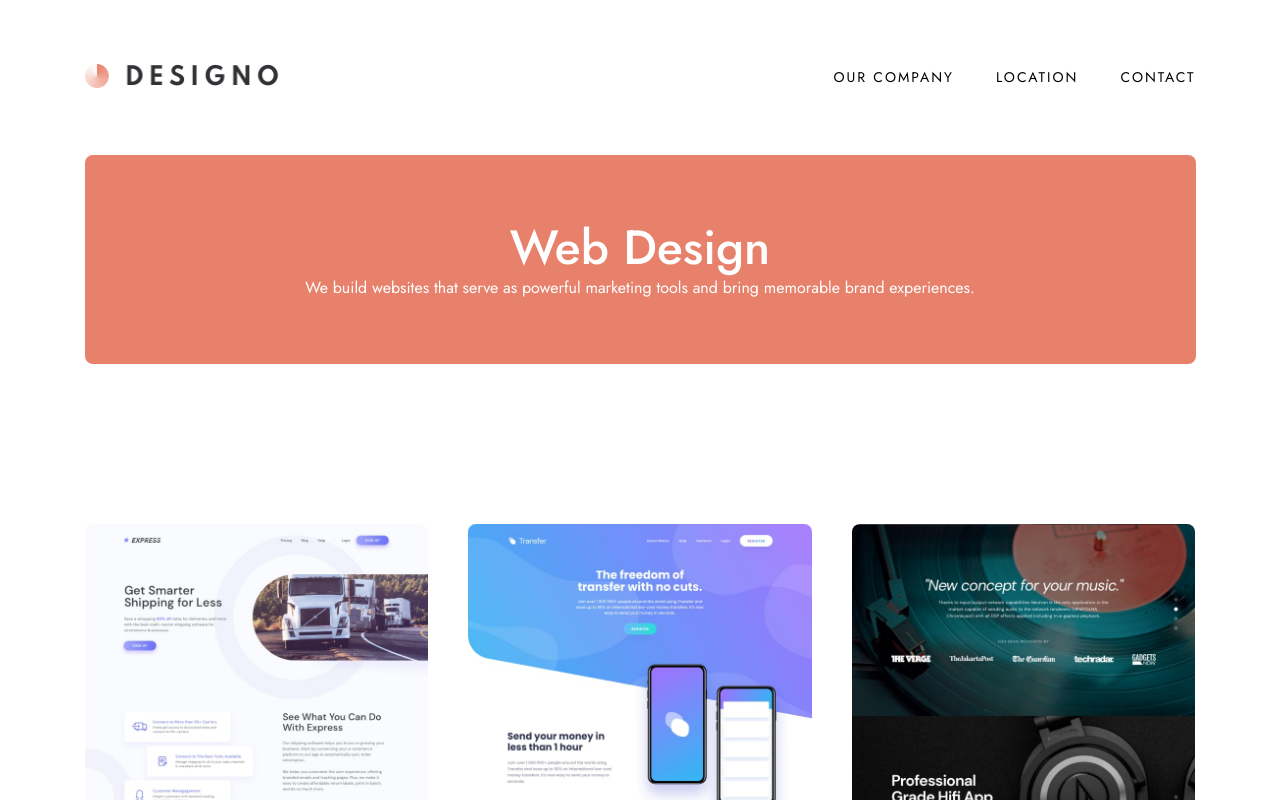
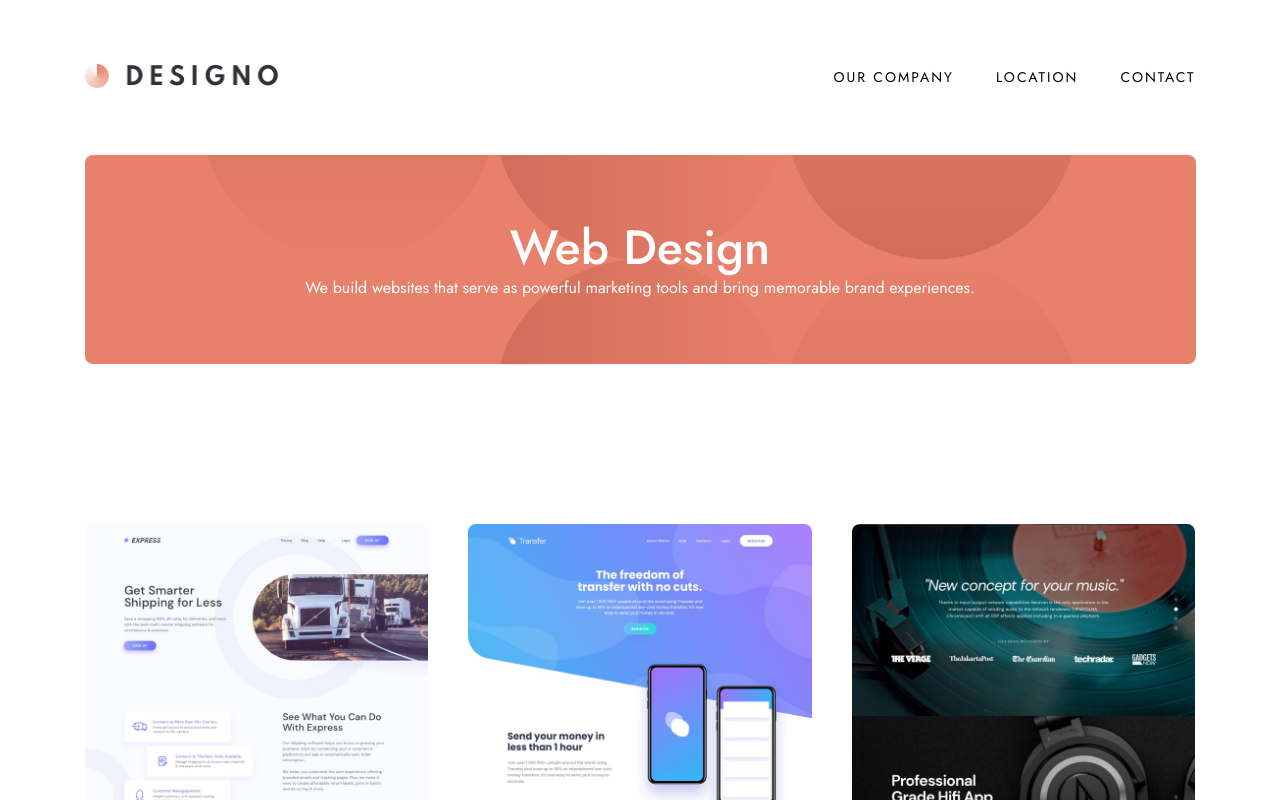
Before and after one commit to nivancheva/designo-multi-page-website-react, a Next.js app: page /design/web in a window 1280 px wide. Shown: the top 800 px of the page. Built offline with nearby package versions, Linux system fonts and the light colour scheme.

Commit message:
add background patterns

```diff
--- /dev/null
+++ b/src/app/design/app/AppDesign.css
@@ -0,0 +1,3 @@
+.design-heading {
+    background-image: url("../../../../public/app-design/bg-pattern-intro-app.svg");
+}
--- a/src/app/design/app/page.jsx
+++ b/src/app/design/app/page.jsx
@@ -3,6 +3,7 @@ import designsJson from '../../../designs.json'
 import GetInTouch from '../../components/GetInTouch/GetInTouch'
 import Card from '../../components/Card/Card'
 import appcard from './appcards.json'
+import './AppDesign.css'
 
 export default function AppDesign() {
     return (
--- /dev/null
+++ b/src/app/design/graphic/GraphicDesign.css
@@ -0,0 +1,3 @@
+.design-heading {
+    background-image: url("../../../../public/graphic-design/bg-pattern-intro-graphic.svg");
+}
--- a/src/app/design/graphic/page.jsx
+++ b/src/app/design/graphic/page.jsx
@@ -3,6 +3,7 @@ import designsJson from '../../../designs.json'
 import GetInTouch from '../../components/GetInTouch/GetInTouch'
 import Card from '../../components/Card/Card'
 import graphic from './graphiccards.json'
+import './GraphicDesign.css'
 
 export default function GhraphicDesign() {
     return (
--- a/src/app/design/web/WebDesign.css
+++ b/src/app/design/web/WebDesign.css
@@ -2,6 +2,10 @@
     text-align: center;
     background-color: var(--clr-peach);
     color: var(--clr-white);
+
+    background-image: url("../../../../public/web-design/bg-pattern-intro-web.svg");
+    background-repeat: no-repeat;
+    background-position: center;
 }
 
 .links-designs {
--- a/src/app/globals.css
+++ b/src/app/globals.css
@@ -96,6 +96,10 @@ button {
 
 .page-heading {
     background-color: var(--clr-peach);
+    background-image: url('/bg-images/bg-pattern-hero-home.svg');
+    background-position: right;
+    background-repeat: no-repeat;
+    background-size: contain;
     color: var(--clr-white);
     border-radius: var(--border-radius);
     text-align: center;
```
Also changed, not shown: public/bg-images/bg-pattern-hero-home.svg (added).
